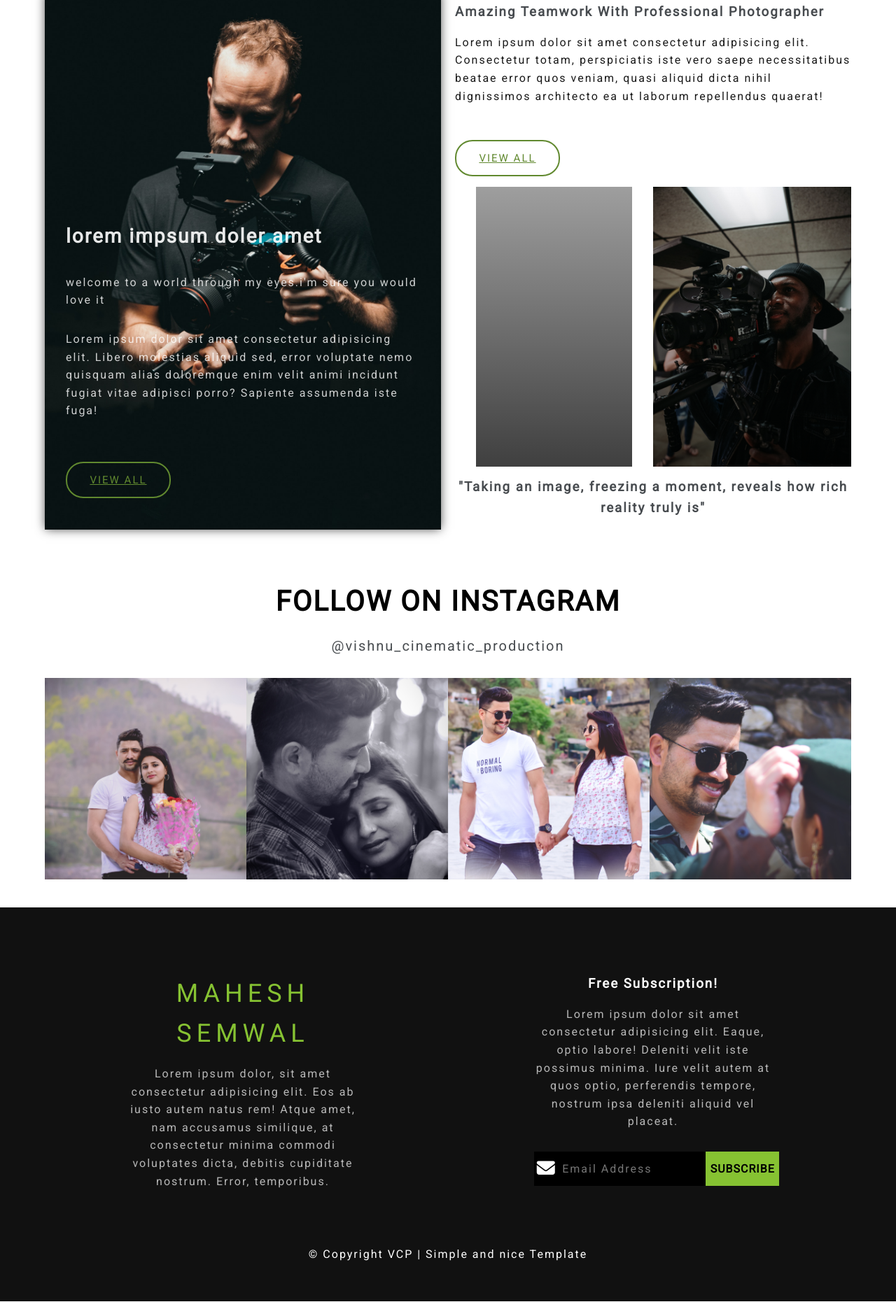
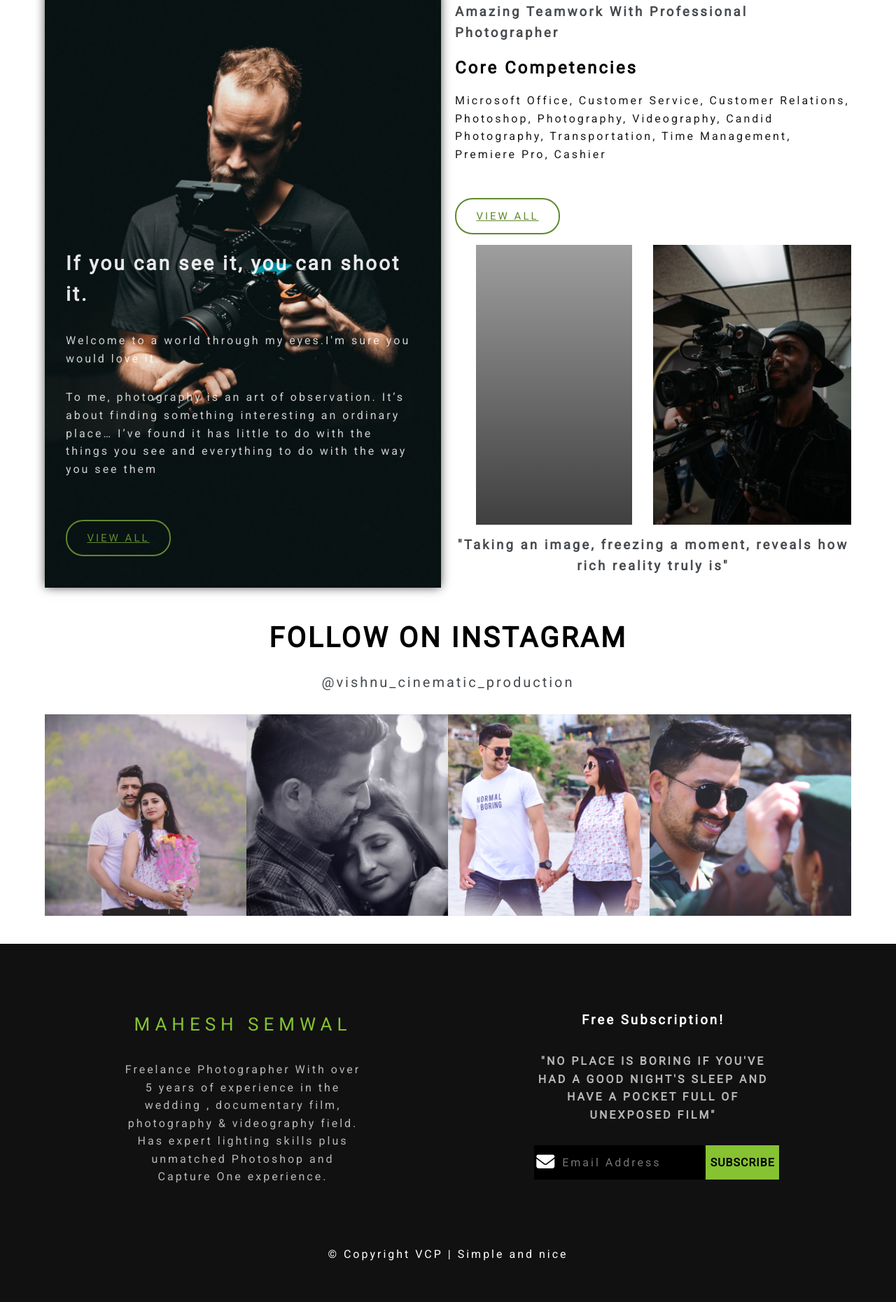
Before and after one commit to semwal-simran/WEBSITE, a plain HTML site: page index.html in a window 1280 px wide. Shown: the part 875-2736 px from the top of the page at 70% size. Drawn offline with Linux system fonts and the light colour scheme; grey boxes are pictures that could not be loaded.

Commit message:
Text-Updated

```diff
--- a/css/main.css
+++ b/css/main.css
@@ -20,7 +20,7 @@
     margin: 0;
     box-sizing: border-box;
     font-family: 'Roboto', 'Lucida Sans', 'Lucida Sans Regular', 'Lucida Grande', 'Lucida Sans Unicode', Geneva, Verdana, sans-serif;
-    letter-spacing: 2px;
+    letter-spacing: 3px;
 }
 
 body{
--- a/css/main1.css
+++ b/css/main1.css
@@ -200,12 +200,13 @@ blockquote span
 }
 .footer-container h2{
     color: var(--lightGreen);
-    font-size: 36px;
+    font-size: 26px;
     font-weight: 500;
     letter-spacing: 7px;
 }
 .footer-container p{
     opacity: 0.7;
+    margin: 30px 0;
 }
 .subs{
     background: #000;
--- a/index.html
+++ b/index.html
@@ -93,9 +93,10 @@
             <div class="sec-one-left">
                 <!-- image  here -->
                 <div>
-                    <h3>lorem impsum doler amet</h3>
-                    <p>welcome to a world through my eyes.i'm sure you would love it
-                        <p>Lorem ipsum dolor sit amet consectetur adipisicing elit. Libero molestias aliquid sed, error voluptate nemo quisquam alias doloremque enim velit animi incidunt fugiat vitae adipisci porro? Sapiente assumenda iste fuga!</p>
+                    <h3>If you can see it, you can shoot it.</h3>
+                    <p>Welcome to a world through my eyes.I'm sure you would love it.
+                        <p>To me, photography is an art of observation. It’s about finding something interesting an ordinary place… I’ve found it has little to do with the things you see and everything to do with the way you see them
+                        </p>
                     </p>
                     <a href="gallery.html" class="btn">View All</a>
                 </div>
@@ -105,7 +106,9 @@
                    <h3>
                        Amazing Teamwork With Professional Photographer
                    </h3>
-                   <p>Lorem ipsum dolor sit amet consectetur adipisicing elit. Consectetur totam, perspiciatis iste vero saepe necessitatibus beatae error quos veniam, quasi aliquid dicta nihil dignissimos architecto ea ut laborum repellendus quaerat!</p>
+                   <h2>Core Competencies</h2>
+                   <p>Microsoft Office, Customer Service, Customer Relations, Photoshop, Photography, Videography, Candid
+                    Photography, Transportation, Time Management, Premiere Pro, Cashier</p>
                </div>
                <a href="gallery.html" class="btn">View All</a>
 
@@ -175,12 +178,13 @@
         <div class="footer-container">
             <div>
                 <h2>MAHESH SEMWAL</h2>
-                <p>Lorem ipsum dolor, sit amet consectetur adipisicing elit. Eos ab iusto autem natus rem! Atque amet, nam accusamus similique, at consectetur minima commodi voluptates dicta, debitis cupiditate nostrum. Error, temporibus.</p>
+                <p>Freelance Photographer With over 5 years of experience in the wedding , documentary film, photography & videography field. Has expert lighting skills plus unmatched Photoshop and Capture One experience.
+                </p>
             </div>
 
             <div>
                 <h3>Free Subscription!</h3>
-                <p>Lorem ipsum dolor sit amet consectetur adipisicing elit. Eaque, optio labore! Deleniti velit iste possimus minima. Iure velit autem at quos optio, perferendis tempore, nostrum ipsa deleniti aliquid vel placeat.</p>
+                <p><B>"NO PLACE IS BORING IF YOU'VE HAD A GOOD NIGHT'S SLEEP AND HAVE A POCKET FULL OF UNEXPOSED FILM"</B></p>
 
                 <div class="subs">
                     <i class="fas fa-envelope"></i>
@@ -189,7 +193,7 @@
                 </div>
             </div>
         </div>
-        <p>&copy; Copyright VCP | Simple and nice Template</p>
+        <p>&copy; Copyright VCP | Simple and nice</p>
     </footer>
     <!-- end of footer -->
    <script src="js/script.js"></script>
```
Also changed, not shown: blog.html (+5 -4 lines), contact.html (+5 -6 lines), details of pics.txt (deleted, +0 -12 lines), gallery.html (+5 -4 lines).
